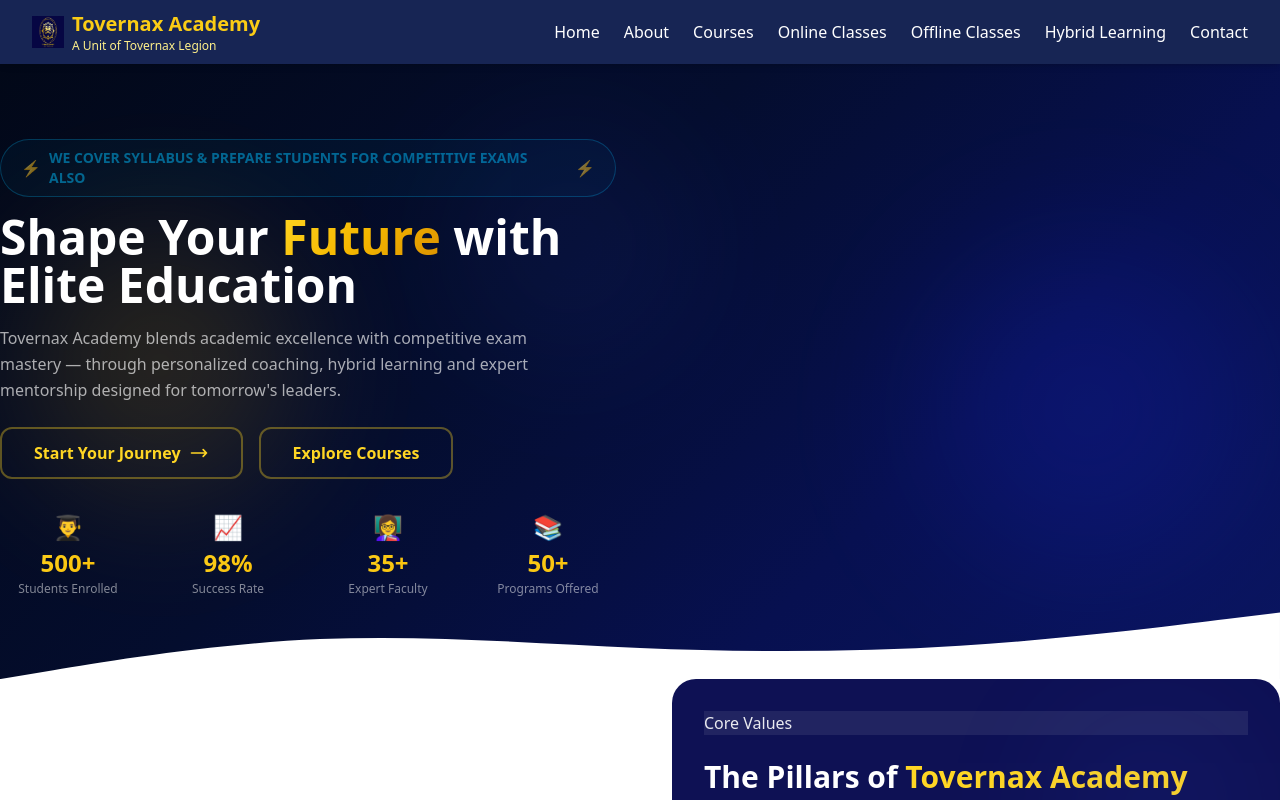
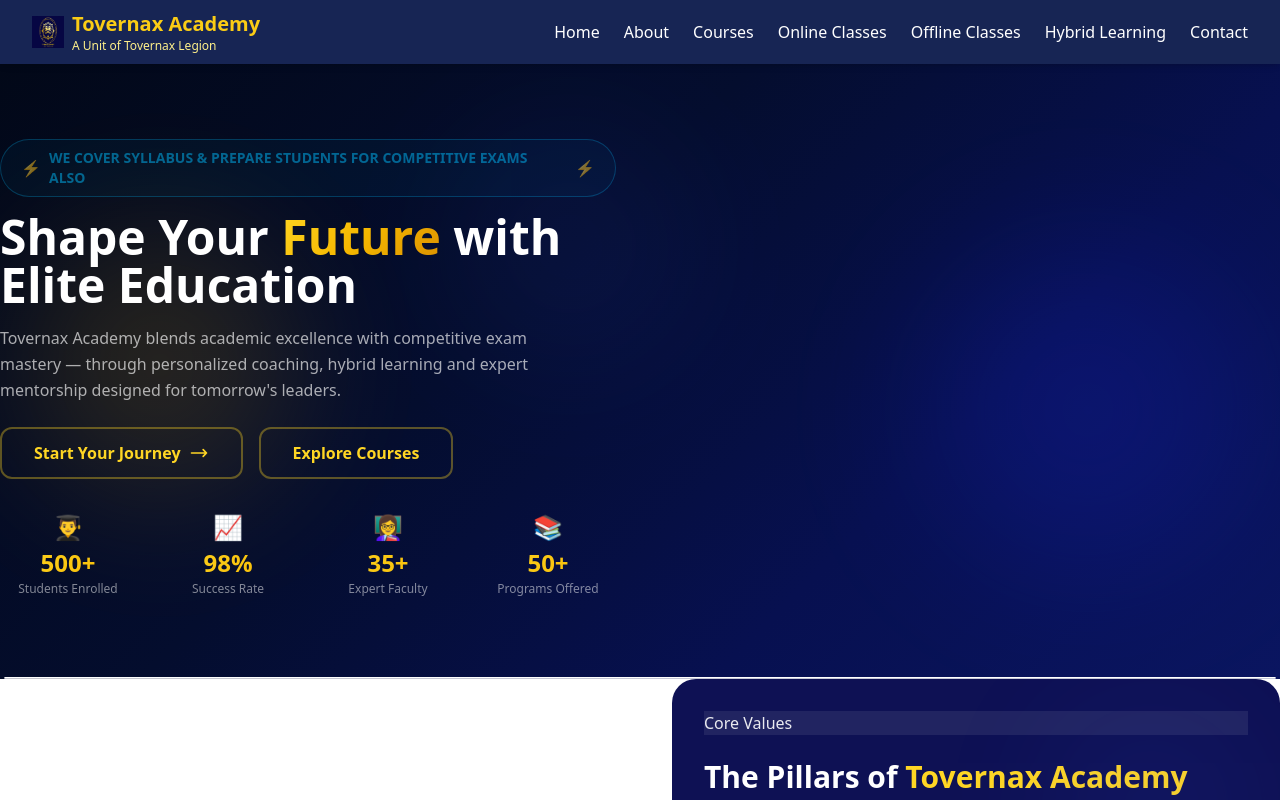
Before and after one commit to TovernaxLegion/Tovernax-Legion, a Next.js app: page / in a window 1280 px wide. Shown: the top 800 px of the page. Built offline with nearby package versions, Linux system fonts and the light colour scheme.

Commit message:
Update HeroSection.tsx

```diff
--- a/src/components/sections/HeroSection.tsx
+++ b/src/components/sections/HeroSection.tsx
@@ -355,14 +355,10 @@ export function HeroSection() {
           </div>
         </div>
       </div>
-
-      {/* Wave separator */}
+      {/* Straight separator */}
       <div className="absolute bottom-0 left-0 right-0">
-        <svg viewBox="0 0 1440 80" fill="none" xmlns="http://www.w3.org/2000/svg">
-          <path
-            d="M0 80L60 70C120 60 240 40 360 35C480 30 600 40 720 45C840 50 960 50 1080 42.5C1200 35 1320 20 1380 12.5L1440 5V80H0Z"
-            fill="white"
-          />
+        <svg viewBox="0 0 1440 2" xmlns="http://www.w3.org/2000/svg">
+          <rect width="1440" height="2" fill="white" />
         </svg>
       </div>
     </section>
```
